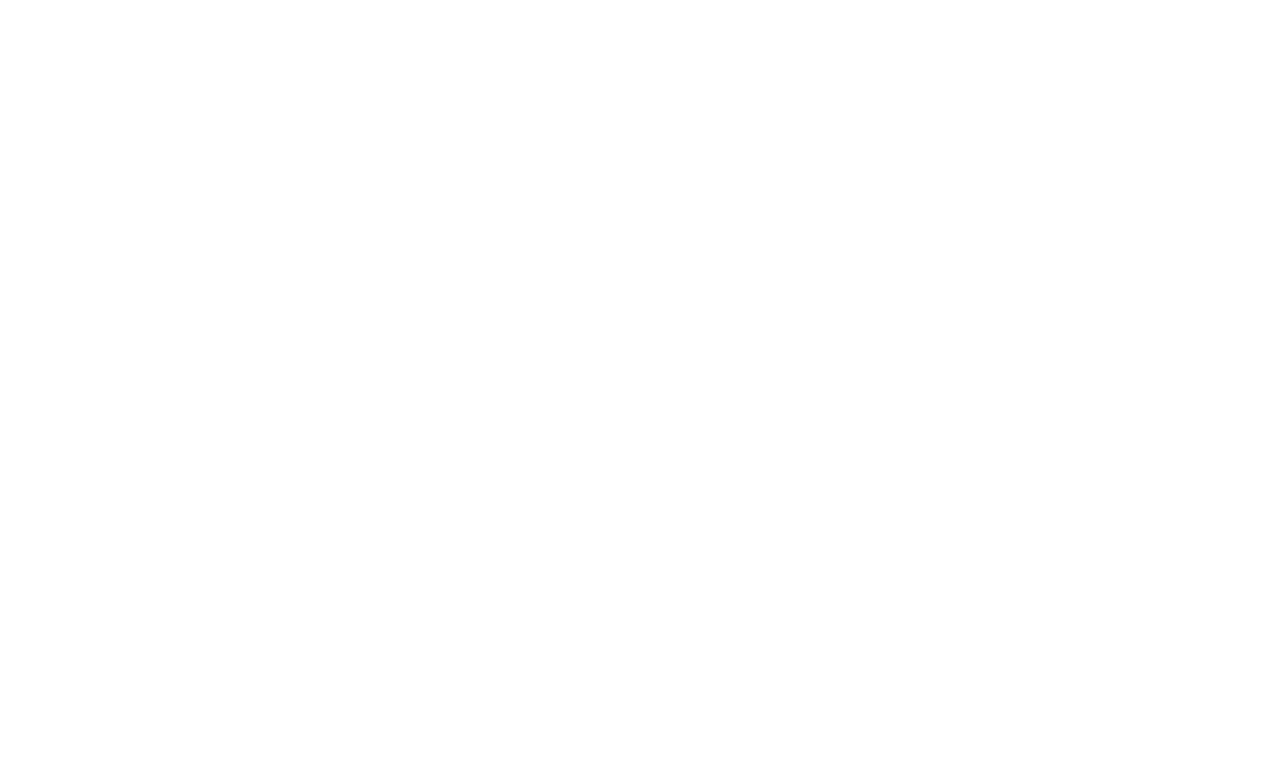
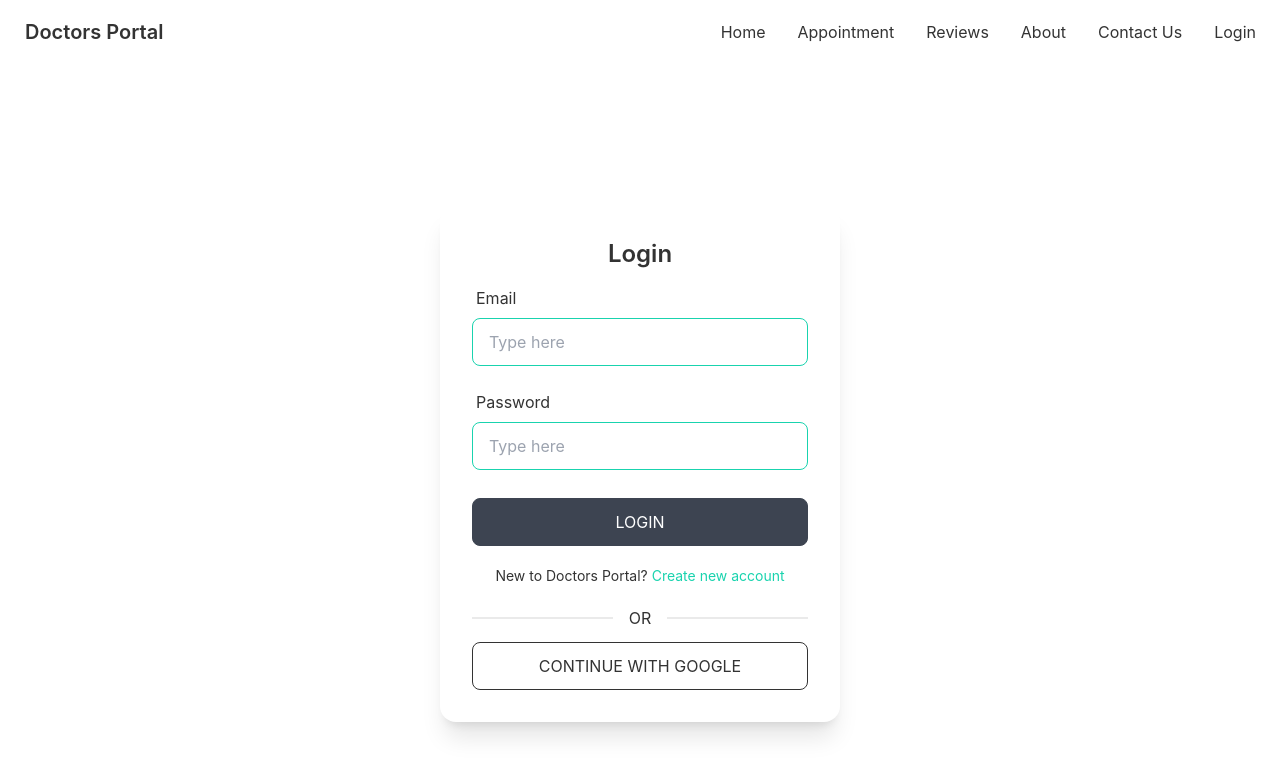
Before and after one commit to ishtiyak98/doctors-portal, a React (Create React App) app: page /login in a window 1280 px wide. Before the commit this address had no page. Shown: the top 776 px of the page. Built offline with nearby package versions, Linux system fonts and the light colour scheme.

Commit message:
login with firebase added

```diff
--- a/package.json
+++ b/package.json
@@ -8,11 +8,15 @@
     "@testing-library/user-event": "^13.5.0",
     "daisyui": "^2.14.3",
     "date-fns": "^2.28.0",
+    "firebase": "^9.8.1",
     "react": "^18.1.0",
     "react-day-picker": "^8.0.4",
     "react-dom": "^18.1.0",
+    "react-firebase-hooks": "^5.0.3",
+    "react-hook-form": "^7.31.1",
     "react-router-dom": "^6.3.0",
     "react-scripts": "5.0.1",
+    "sweetalert2": "^11.4.14",
     "web-vitals": "^2.1.4"
   },
   "scripts": {
--- a/src/App.js
+++ b/src/App.js
@@ -1,6 +1,8 @@
 import { Route, Routes } from "react-router-dom";
 import Appointment from "./Pages/Appointment/Appointment";
 import Home from "./Pages/Home/Home";
+import Login from "./Pages/Login/Login";
+import Register from "./Pages/Login/Register";
 
 function App() {
   return (
@@ -8,6 +10,8 @@
       <Routes>
         <Route path="/" element={<Home></Home>}></Route>
         <Route path="/appointment" element={<Appointment></Appointment>}></Route>
+        <Route path="/login" element={<Login></Login>}></Route>
+        <Route path="/signup" element={<Register></Register>}></Route>
       </Routes>
     </>
   );
--- /dev/null
+++ b/src/Pages/Login/Login.js
@@ -0,0 +1,94 @@
+import React from "react";
+import Navbar from "../Shared/Navbar";
+import LoginWithApp from "./LoginWithApp";
+import { useForm } from "react-hook-form";
+import { Link } from "react-router-dom";
+
+const Login = () => {
+  const {
+    register,
+    formState: { errors },
+    handleSubmit,
+  } = useForm();
+  const onSubmit = (data) => console.log(data);
+
+  return (
+    <>
+      <Navbar></Navbar>
+
+      <div className="flex h-screen justify-center items-center">
+        <div className="card w-11/12 lg:w-[400px] bg-base-100 shadow-xl">
+          <div className="card card-body">
+            <h2 className="text-2xl font-semibold text-center">Login</h2>
+            <form onSubmit={handleSubmit(onSubmit)}>
+              <div className="form-control w-full max-w-lg">
+                <label className="label">
+                  <span className="label-text text-base">Email</span>
+                </label>
+                <input
+                  type="text"
+                  placeholder="Type here"
+                  className="input input-bordered input-secondary w-full max-w-lg"
+                  {...register("email", { required: true })}
+                />
+                <label className="label">
+                  <span className="label-text-alt text-red-500">
+                    {errors.email?.type === "required" && "email is required"}
+                  </span>
+                </label>
+              </div>
+
+              <div className="form-control w-full max-w-lg">
+                <label className="label">
+                  <span className="label-text text-base">Password</span>
+                </label>
+                <input
+                  type="password"
+                  placeholder="Type here"
+                  className="input input-bordered input-secondary w-full max-w-lg"
+                  {...register("password", {
+                    required: true,
+                    minLength: {
+                      value: 6,
+                      message: "minimum length must be 6",
+                    },
+                  })}
+                />
+                <label className="label">
+                  <span className="label-text-alt text-red-500">
+                    {errors.password?.type === "required" &&
+                      "password is required"}
+                    {errors.password?.type === "minLength" && error}
+                  </span>
+                </label>
+              </div>
+
+              <div className="my-3">
+                <input
+                  className="btn text-white w-full text-base font-normal"
+                  type="submit"
+                  value="Login"
+                />
+              </div>
+            </form>
+
+            <div className="">
+              <p className="text-center text-sm">
+                New to Doctors Portal?{" "}
+                <Link to={"/signup"} className="text-secondary">
+                  Create new account
+                </Link>
+              </p>
+            </div>
+
+            <div>
+              <LoginWithApp></LoginWithApp>
+            </div>
+          </div>
+        </div>
+      </div>
+    </>
+  );
+};
+
+export default Login;
--- /dev/null
+++ b/src/Pages/Login/LoginWithApp.js
@@ -0,0 +1,41 @@
+import React, { useEffect } from "react";
+import { useSignInWithGoogle } from 'react-firebase-hooks/auth';
+import Swal from "sweetalert2";
+import auth from "../../firebase.init";
+
+const LoginWithApp = () => {
+    const [signInWithGoogle, user, loading, error] = useSignInWithGoogle(auth);
+
+
+    useEffect(()=>{
+        if (user) {
+            Swal.fire({
+                icon: 'success',
+                title: 'User Found',
+              })
+
+            console.log(user);
+        }
+    },[user]);
+
+    useEffect(()=>{
+        if (error) {
+            Swal.fire({
+                icon: 'error',
+                title: 'Oops...',
+                text: 'Something went wrong!',
+              })
+        }
+    },[error]);
+
+
+
+  return (
+    <>
+      <div className="divider">OR</div>
+      <button className="btn btn-outline w-full text-base font-normal" onClick={() => signInWithGoogle()}>Continue With Google</button>
+    </>
+  );
+};
+
+export default LoginWithApp;
--- /dev/null
+++ b/src/Pages/Login/Register.js
@@ -0,0 +1,11 @@
+import React from 'react';
+
+const Register = () => {
+    return (
+        <div>
+
+        </div>
+    );
+};
+
+export default Register;
--- a/src/Pages/Shared/Navbar.js
+++ b/src/Pages/Shared/Navbar.js
@@ -9,7 +9,7 @@
         <li><Link to={"/"}>Reviews</Link></li>
         <li><Link to={"/"}>About</Link></li>
         <li><Link to={"/"}>Contact Us</Link></li>
-        <li><Link to={"/"}>Login</Link></li>
+        <li><Link to={"/login"}>Login</Link></li>
     </>
   );
 
--- /dev/null
+++ b/src/firebase.init.js
@@ -0,0 +1,22 @@
+// Import the functions you need from the SDKs you need
+import { initializeApp } from "firebase/app";
+import { getAuth } from "firebase/auth";
+// TODO: Add SDKs for Firebase products that you want to use
+// https://firebase.google.com/docs/web/setup#available-libraries
+
+// Your web app's Firebase configuration
+const firebaseConfig = {
+  apiKey: process.env.REACT_APP_apiKey,
+  authDomain: process.env.REACT_APP_authDomain,
+  projectId: process.env.REACT_APP_projectId,
+  storageBucket: process.env.REACT_APP_storageBucket,
+  messagingSenderId: process.env.REACT_APP_messagingSenderId,
+  appId: process.env.REACT_APP_appId
+};
+
+// Initialize Firebase
+const app = initializeApp(firebaseConfig);
+
+const auth = getAuth(app);
+
+export default auth;
```
Also changed, not shown: 1 other file (tests, documents, lock files or other folders).
